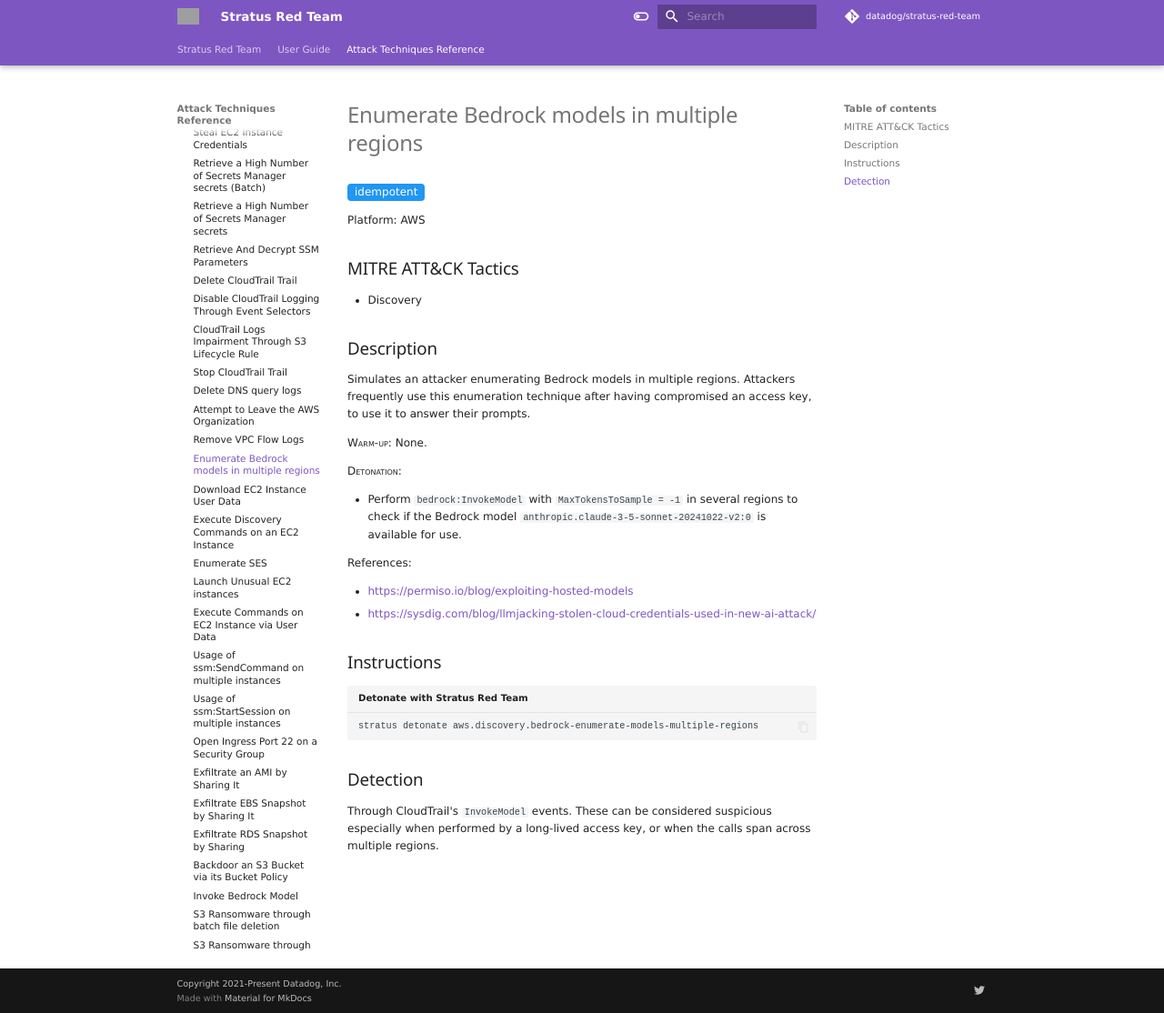
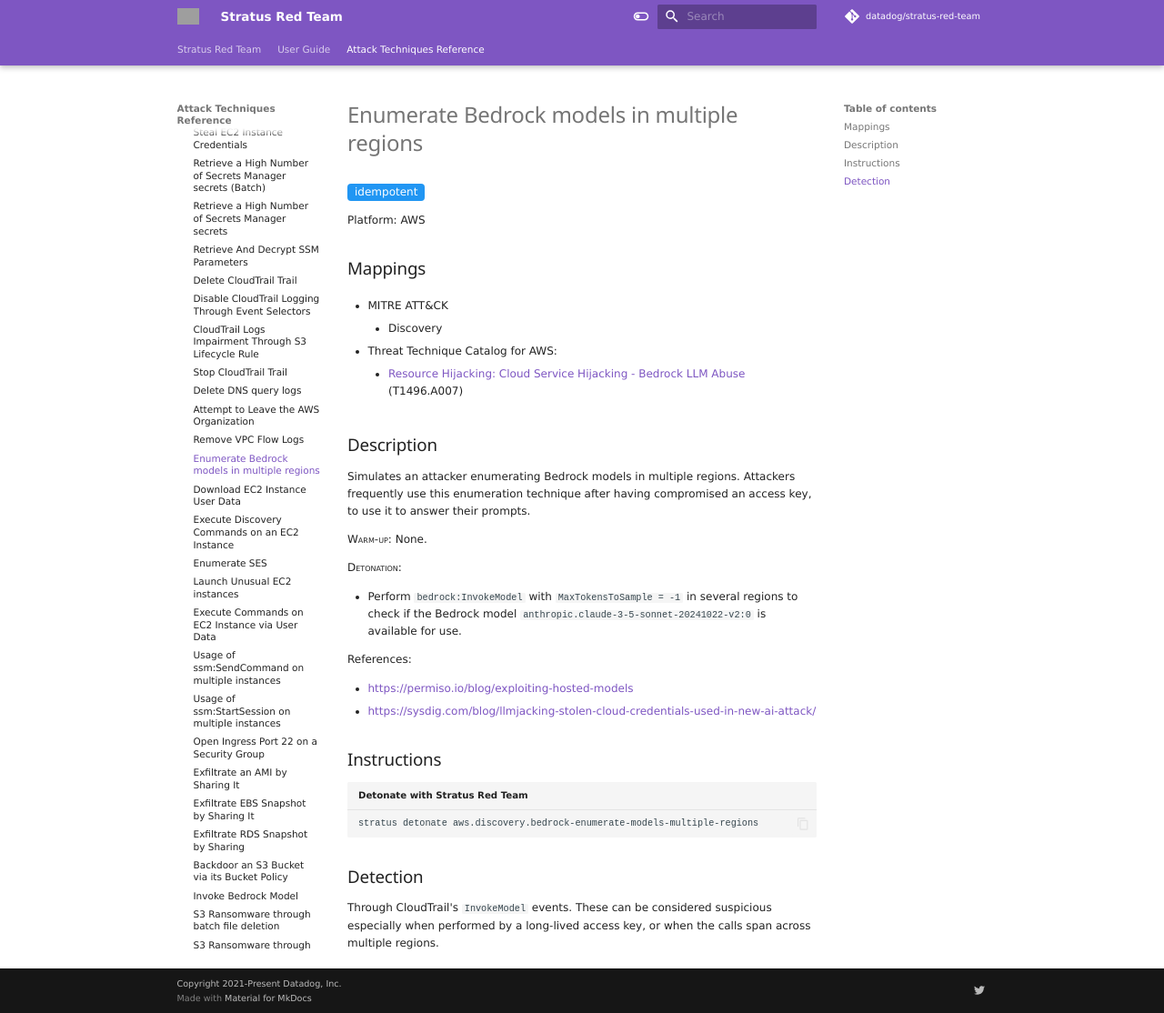
Before and after one commit to DataDog/stratus-red-team, an MkDocs documentation site: the page built from docs/attack-techniques/AWS/aws.discovery.bedrock-enumerate-models-multiple-regions.md, in a window 1280 px wide and 1114 px high. Shown: the whole window at 91% size. Built offline with MkDocs 1.6.1 and Material for MkDocs 9.7.7, drawn with Linux system fonts in a browser that asks for light colours; nearby versions of some CDN libraries; library files that are not in the unit come from our copies; comment, search, counter and statistics services are not loaded; grey boxes are pictures that could not be loaded.

Commit message:
Add mappings to the AWS Threat Catalog

```diff
--- a/docs/attack-techniques/AWS/aws.discovery.bedrock-enumerate-models-multiple-regions.md
+++ b/docs/attack-techniques/AWS/aws.discovery.bedrock-enumerate-models-multiple-regions.md
@@ -9,10 +9,17 @@
 
 Platform: AWS
 
-## MITRE ATT&CK Tactics
+## Mappings
+
+- MITRE ATT&CK
+    - Discovery
 
 
-- Discovery
+- Threat Technique Catalog for AWS:
+
+    - [Resource Hijacking: Cloud Service Hijacking - Bedrock LLM Abuse](https://aws-samples.github.io/threat-technique-catalog-for-aws/Techniques/T1496.A007.html) (T1496.A007)
+
+
 
 ## Description
 
```
Also changed, not shown: docs/attack-techniques/AWS/aws.impact.bedrock-invoke-model.md (+5 -0 lines), docs/index.yaml (+12 -0 lines), 2 other files.
